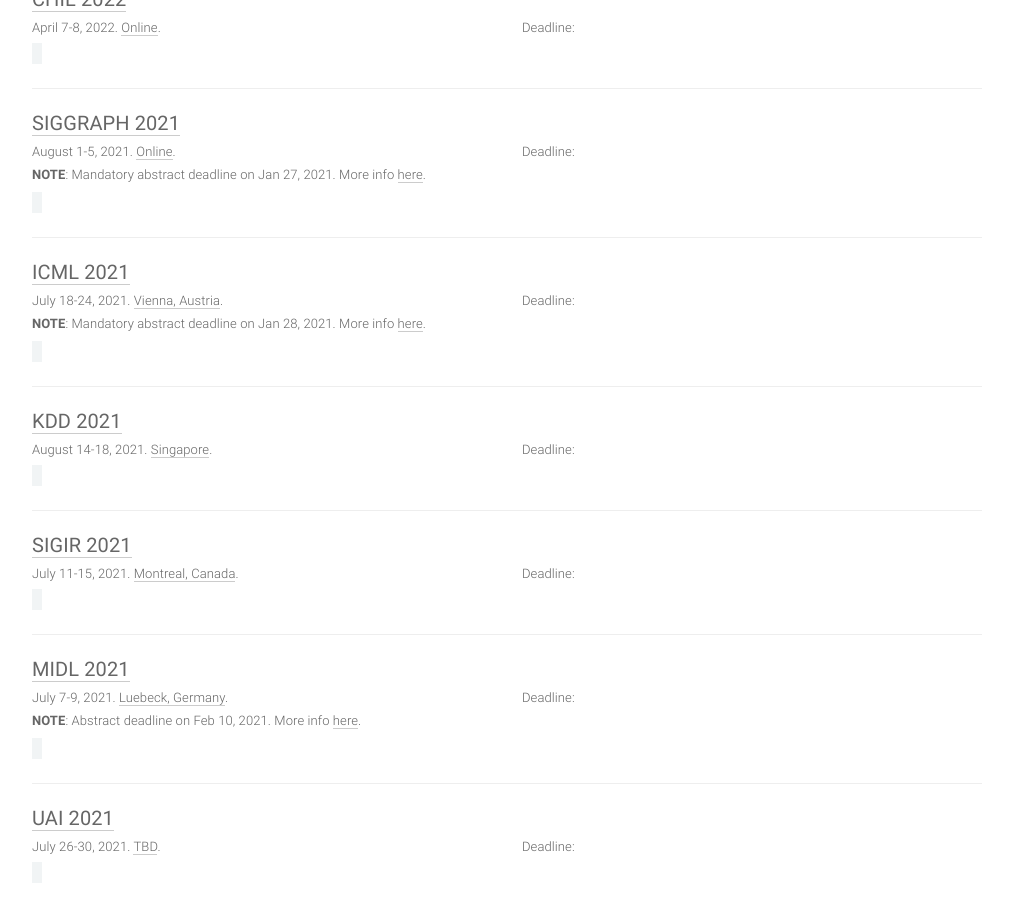
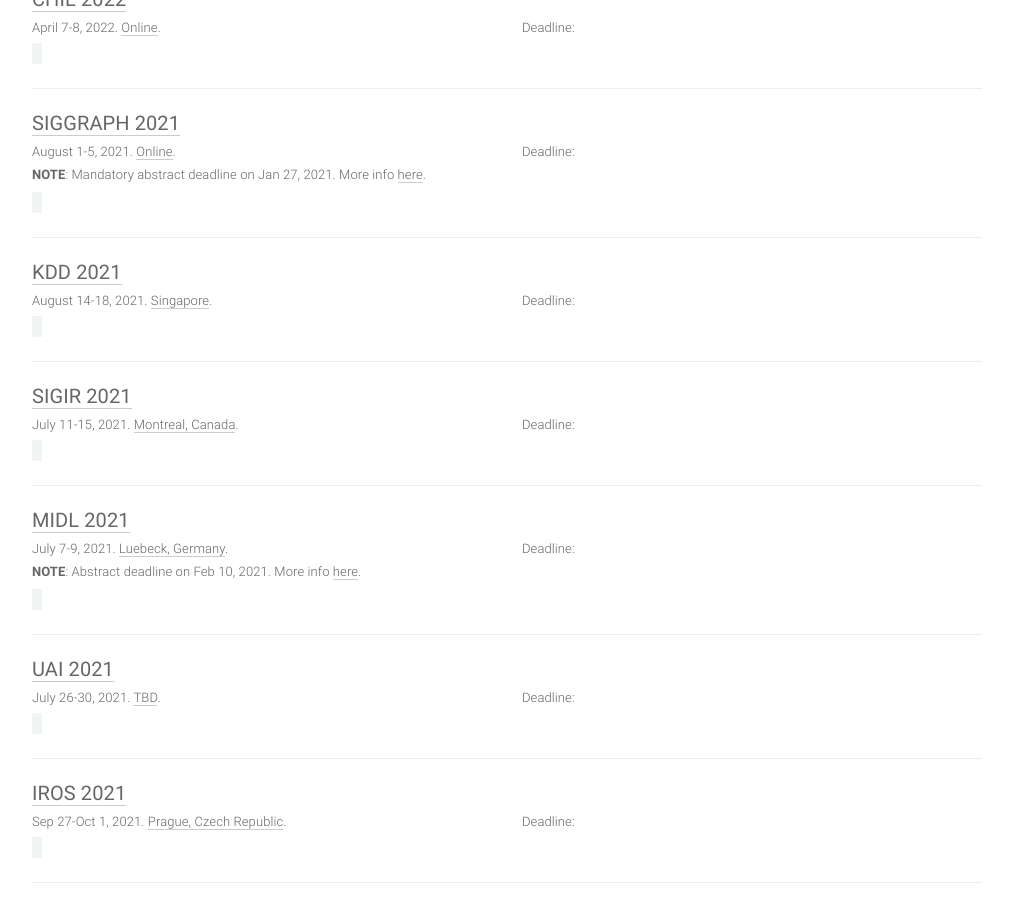
Before and after one commit to paperswithcode/ai-deadlines, a Jekyll site: the page built from index.html, in a window 1280 px wide and 900 px high, scrolled down 4398 px. Shown: the whole window, without its empty margins (133-1146 px from the left). Built offline with Jekyll 4.4.1, drawn with Linux system fonts in a browser that asks for light colours; comment, search, counter and statistics services are not loaded.

Commit message:
Remove ICML21

```diff
--- a/_data/conferences.yml
+++ b/_data/conferences.yml
@@ -391,19 +391,6 @@
   sub: CV
   note: '<b>NOTE</b>: Mandatory abstract deadline on Jan 27, 2021. More info <a href=''https://s2021.siggraph.org/program/technical-papers/''>here</a>.'
 
-- title: ICML
-  hindex: 135
-  year: 2021
-  id: icml21
-  link: https://icml.cc/Conferences/2021
-  deadline: '2021-02-04 23:59:00'
-  abstract_deadline: '2021-01-28 23:59:00'
-  timezone: UTC-12
-  date: July 18-24, 2021
-  place: Vienna, Austria
-  sub: ML
-  note: '<b>NOTE</b>: Mandatory abstract deadline on Jan 28, 2021. More info <a href=''https://icml.cc/Conferences/2021/''>here</a>.'
-
 - title: KDD
   hindex: 30
   year: 2021
```
